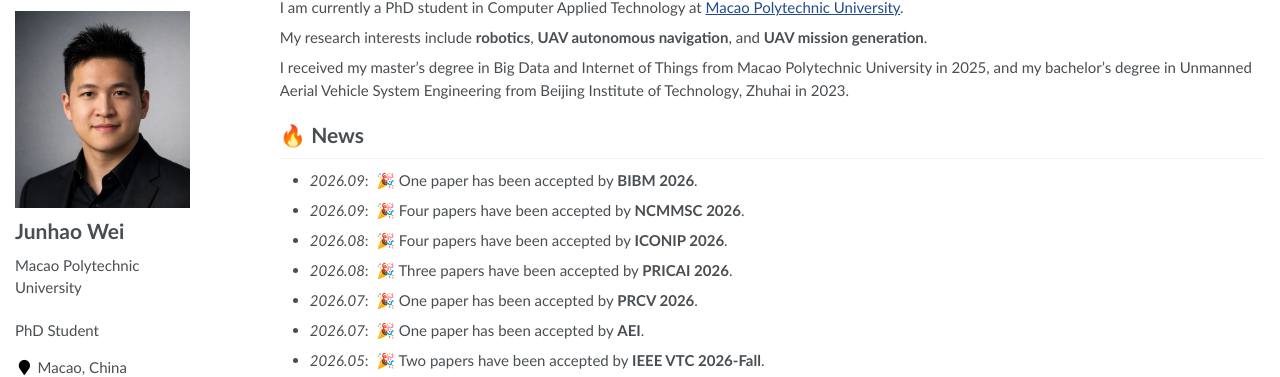
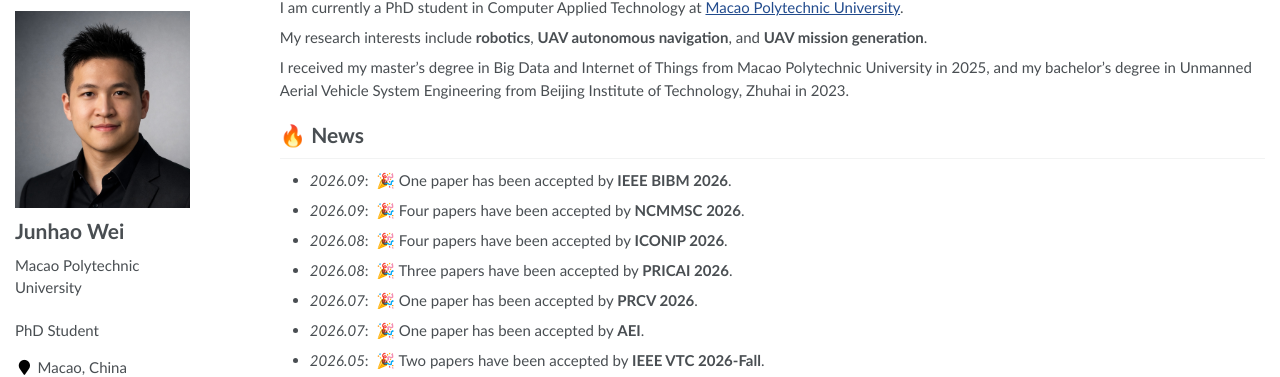
Before and after one commit to JunhaoWei-mpu/JunhaoWei-mpu.github.io, a Jekyll site: the page built from _pages/about.md, in a window 1280 px wide and 900 px high. Shown: the part 80-457 px from the top of the window. Built offline with Jekyll 4.4.1, drawn with Linux system fonts in a browser that asks for light colours.

Commit message:
Correct news conference name to IEEE BIBM 2026

```diff
--- a/_pages/about.md
+++ b/_pages/about.md
@@ -19,7 +19,7 @@ I received my master's degree in Big Data and Internet of Things from Macao Poly
 # 🔥 News
 {: #news}
 
-- *2026.09*: &nbsp;🎉 One paper has been accepted by **BIBM 2026**.
+- *2026.09*: &nbsp;🎉 One paper has been accepted by **IEEE BIBM 2026**.
 - *2026.09*: &nbsp;🎉 Four papers have been accepted by **NCMMSC 2026**.
 - *2026.08*: &nbsp;🎉 Four papers have been accepted by **ICONIP 2026**.
 - *2026.08*: &nbsp;🎉 Three papers have been accepted by **PRICAI 2026**.
```
